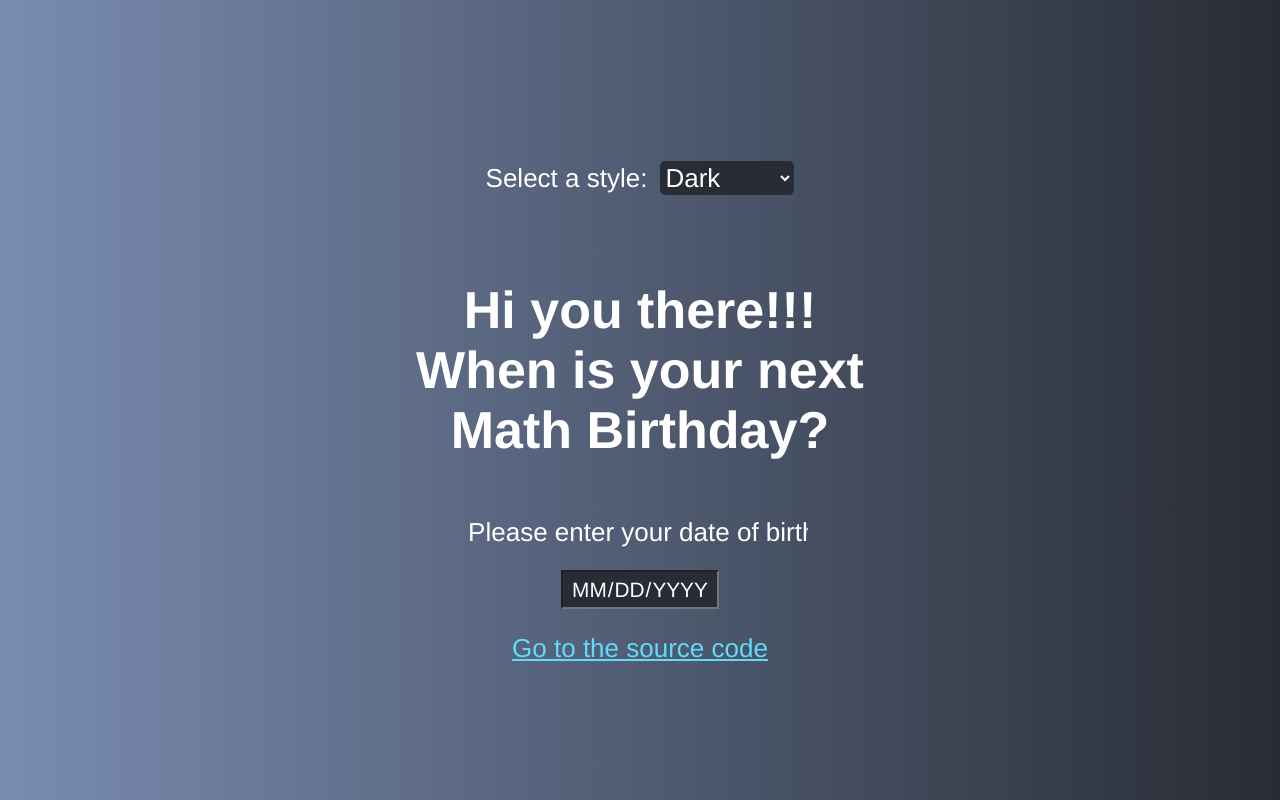
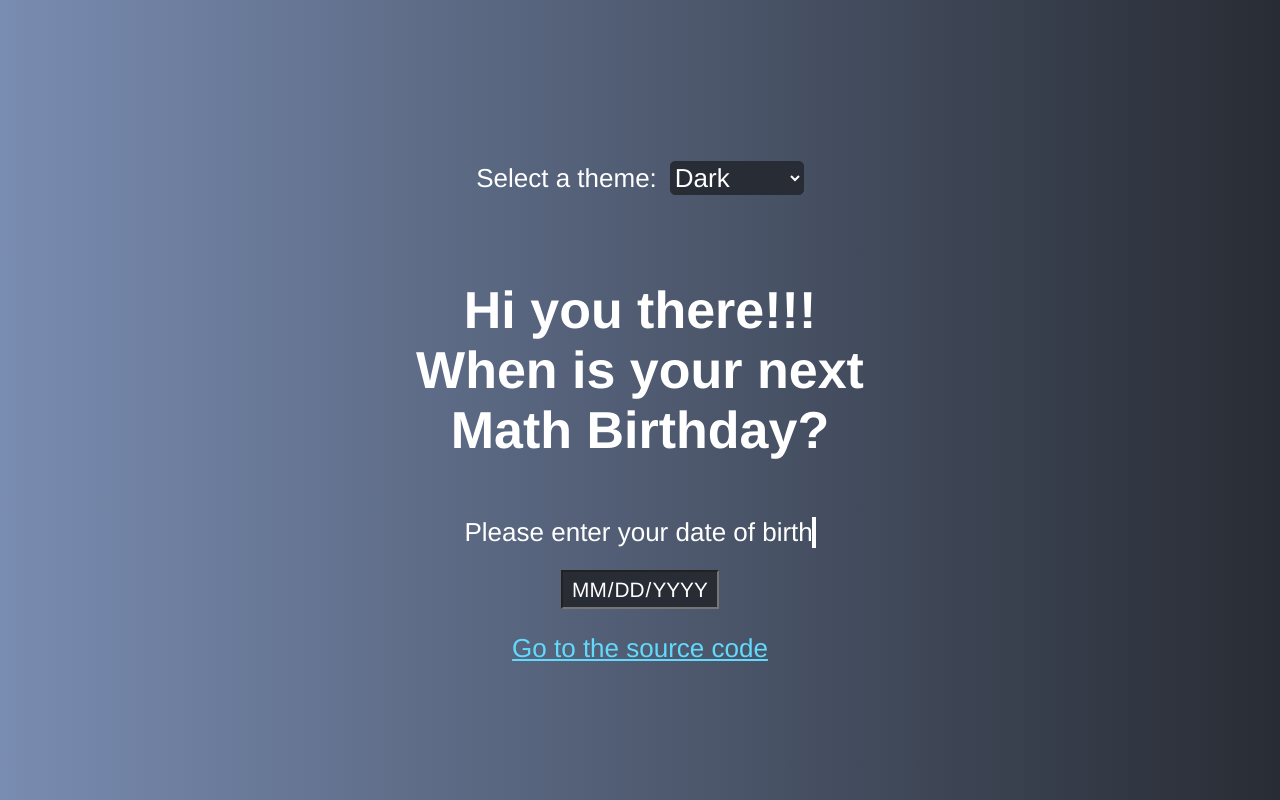
Before and after one commit to AntonioHincapie/math_birthdays, a React (Create React App) app: page / in a window 1280 px wide. Built offline with nearby package versions, Linux system fonts and the light colour scheme.

Commit message:
Add theme selector

```diff
--- a/src/App.css
+++ b/src/App.css
@@ -35,18 +35,18 @@ span {
   white-space: nowrap;
   border-right: 4px solid;
   width: 25ch;
-
-  animation: typing 2s steps(25),
-  blink .5s infinite step-end alternate;
+  animation:
+    typing 2s steps(25),
+    blink 0.5s infinite step-end alternate;
   overflow: hidden;
 }
 
 @keyframes typing {
-  from { width: 0 }
+  from { width: 0; }
 }
 
 @keyframes blink {
-  50% { border-color: transparent }
+  50% { border-color: transparent; }
 }
 
 .App-link {
@@ -100,9 +100,8 @@ span {
 }
 
 .span-dark {
-  width: 23.5ch;
-
-  animation: typing 2s steps(23.5)
+  width: 24ch;
+  animation: typing 2s steps(24);
 }
 
 .link-dark {
@@ -175,8 +174,7 @@ span {
 
 .span-minimal {
   width: 32ch;
-
-  animation: typing 2s steps(32)
+  animation: typing 2s steps(32);
 }
 
 .link-minimal {
--- a/src/App.js
+++ b/src/App.js
@@ -36,7 +36,7 @@ const App = () => {
   return (
     <div className={`App App-${style}`}>
       <div className={`selector selector-${style}`}>
-        <label htmlFor="style">Select a style:</label>
+        <label htmlFor="style">Select a theme:</label>
         <select name="style" onChange={(e) => changeStyle(e)}>
           <option value="dark">Dark</option>
           <option value="light">Light Red</option>
```
